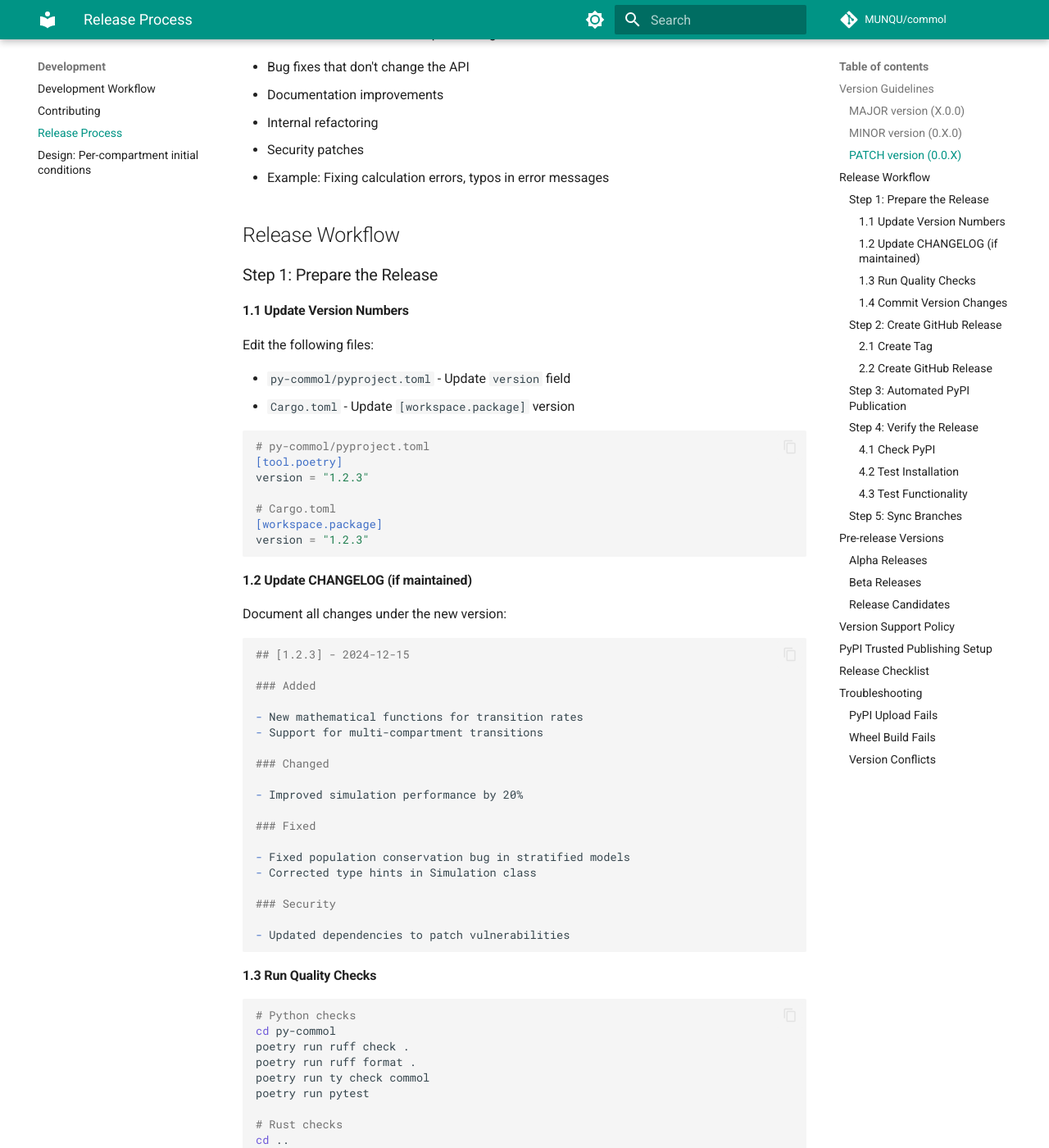
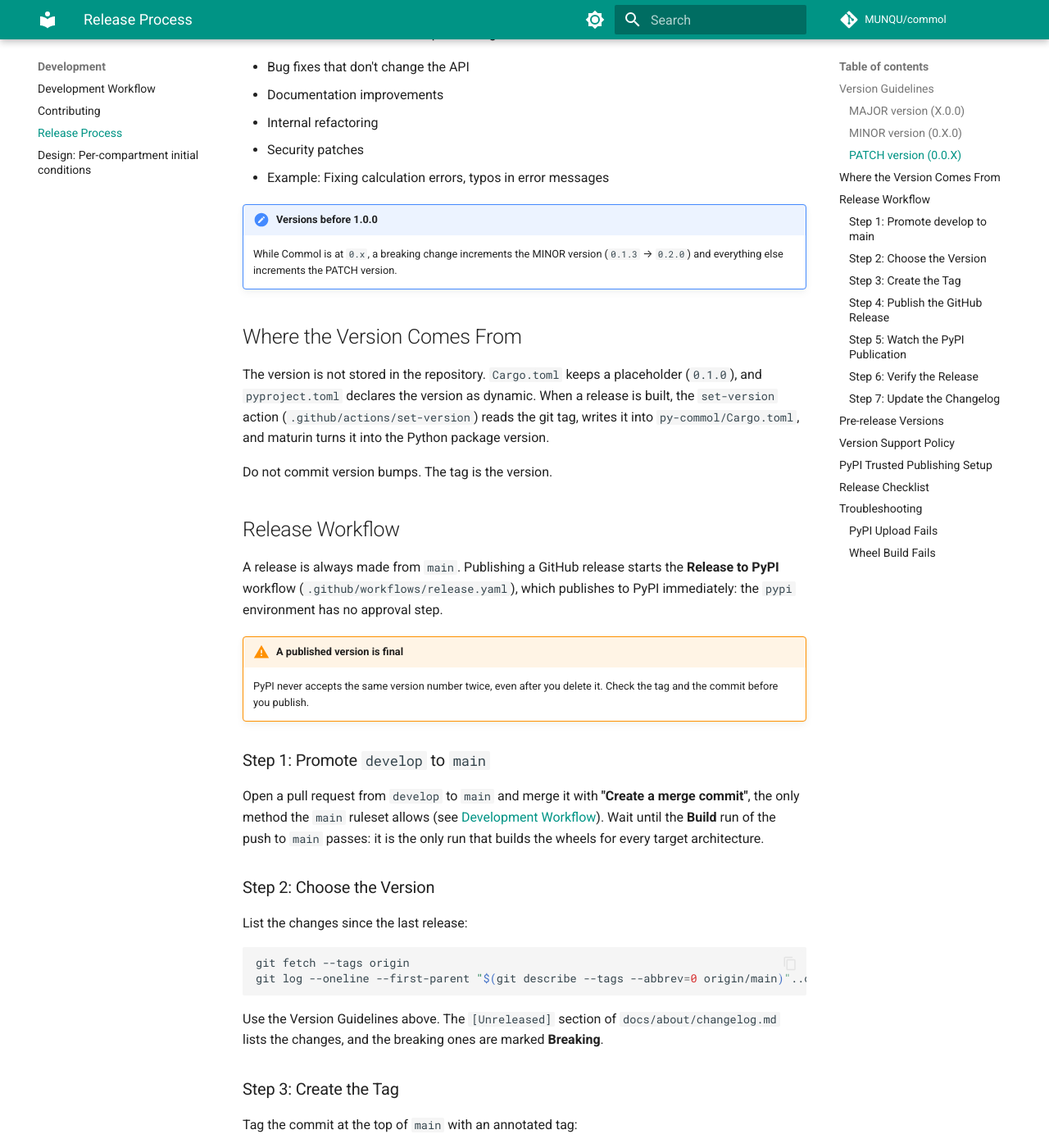
Before and after one commit to MUNQU/commol, an MkDocs documentation site: the page built from docs/development/release.md, in a window 1280 px wide and 1400 px high, scrolled down 888 px. Shown: the whole window at 82% size. Built offline with MkDocs 1.6.1 and Material for MkDocs 9.7.7, drawn with Linux system fonts in a browser that asks for light colours; comment, search, counter and statistics services are not loaded; the version menu is left out; some of the changed text lies outside the part shown.

Commit message:
docs(release): document the tag-based release process

````diff
--- a/docs/development/release.md
+++ b/docs/development/release.md
@@ -33,235 +33,183 @@ Incremented for backwards-compatible bug fixes:
 - Security patches
 - Example: Fixing calculation errors, typos in error messages
 
+!!! note "Versions before 1.0.0"
+    While Commol is at `0.x`, a breaking change increments the MINOR version
+    (`0.1.3` → `0.2.0`) and everything else increments the PATCH version.
+
+## Where the Version Comes From
+
+The version is not stored in the repository. `Cargo.toml` keeps a placeholder
+(`0.1.0`), and `pyproject.toml` declares the version as dynamic. When a release
+is built, the `set-version` action (`.github/actions/set-version`) reads the
+git tag, writes it into `py-commol/Cargo.toml`, and maturin turns it into the
+Python package version.
+
+Do not commit version bumps. The tag is the version.
+
 ## Release Workflow
 
-### Step 1: Prepare the Release
+A release is always made from `main`. Publishing a GitHub release starts the
+**Release to PyPI** workflow (`.github/workflows/release.yaml`), which
+publishes to PyPI immediately: the `pypi` environment has no approval step.
 
-#### 1.1 Update Version Numbers
+!!! warning "A published version is final"
+    PyPI never accepts the same version number twice, even after you delete
+    it. Check the tag and the commit before you publish.
 
-Edit the following files:
+### Step 1: Promote `develop` to `main`
 
-- `py-commol/pyproject.toml` - Update `version` field
-- `Cargo.toml` - Update `[workspace.package]` version
+Open a pull request from `develop` to `main` and merge it with **"Create a
+merge commit"**, the only method the `main` ruleset allows (see
+[Development Workflow](workflow.md#8-promoting-develop-to-main)). Wait until the
+**Build** run of the push to `main` passes: it is the only run that builds the
+wheels for every target architecture.
 
-```toml
-# py-commol/pyproject.toml
-[tool.poetry]
-version = "1.2.3"
+### Step 2: Choose the Version
 
-# Cargo.toml
-[workspace.package]
-version = "1.2.3"
+List the changes since the last release:
+
+```bash
+git fetch --tags origin
+git log --oneline --first-parent "$(git describe --tags --abbrev=0 origin/main)"..origin/main
 ```
 
-#### 1.2 Update CHANGELOG (if maintained)
+Use the Version Guidelines above. The `[Unreleased]` section of
+`docs/about/changelog.md` lists the changes, and the breaking ones are marked
+**Breaking**.
 
-Document all changes under the new version:
+### Step 3: Create the Tag
 
-```markdown
-## [1.2.3] - 2024-12-15
-
-### Added
-
-- New mathematical functions for transition rates
-- Support for multi-compartment transitions
-
-### Changed
-
-- Improved simulation performance by 20%
-
-### Fixed
-
-- Fixed population conservation bug in stratified models
-- Corrected type hints in Simulation class
-
-### Security
-
-- Updated dependencies to patch vulnerabilities
-```
-
-#### 1.3 Run Quality Checks
+Tag the commit at the top of `main` with an annotated tag:
 
 ```bash
-# Python checks
-cd py-commol
-poetry run ruff check .
-poetry run ruff format .
-poetry run ty check commol
-poetry run pytest
-
-# Rust checks
-cd ..
-cargo fmt --all
-cargo clippy --all-targets --all-features
-cargo test --workspace
-```
-
-#### 1.4 Commit Version Changes
-
-```bash
-git add py-commol/pyproject.toml Cargo.toml CHANGELOG.md
-git commit -m "chore: bump version to X.Y.Z"
-git push origin main
-```
-
-### Step 2: Create GitHub Release
-
-#### 2.1 Create Tag
-
-```bash
+git checkout main
+git pull --ff-only origin main
 git tag -a vX.Y.Z -m "Release version X.Y.Z"
 git push origin vX.Y.Z
 ```
 
-#### 2.2 Create GitHub Release
+The tag must start with `v`. Pushing a tag does not publish anything.
 
-1. Go to [Releases page](https://github.com/MUNQU/commol/releases)
-2. Click "Draft a new release"
-3. Select tag: `vX.Y.Z`
-4. Set release title: `Version X.Y.Z`
-5. Add release notes:
+### Step 4: Publish the GitHub Release
+
+Write the release notes from the changelog. Include only the changes since the
+previous release:
 
 ```markdown
 ## What's New in X.Y.Z
 
 ### New Features
 
-- Feature 1 description
-- Feature 2 description
+- Feature description
 
-### Bug Fixes
+## Breaking Changes
 
-- Fix 1 description
-- Fix 2 description
+- What changed and what users must do
 
-### Documentation
+## Bug Fixes
 
-- Documentation improvements
+- Fix description
 
-### Performance
+## Dependencies
 
-- Performance improvements
-
-## Breaking Changes (for major versions)
-
-- List breaking changes
-- Migration guide
+- Updated dependencies
 
 ## Installation
 
-pip install commol==X.Y.Z
+pip install --upgrade commol==X.Y.Z
 
 ## Full Changelog
 
-See [CHANGELOG.md](https://github.com/MUNQU/commol/blob/main/CHANGELOG.md)
+https://github.com/MUNQU/commol/compare/vPREVIOUS...vX.Y.Z
 ```
 
-6. Click "Publish release"
-
-### Step 3: Automated PyPI Publication
-
-Once the release is published, the GitHub Actions workflow automatically:
-
-1. **Builds wheels** for Linux, Windows, and macOS
-2. **Creates source distribution** (sdist)
-3. **Publishes to PyPI** using trusted publishing
-
-Monitor progress:
-
-- Go to [Actions tab](https://github.com/MUNQU/commol/actions)
-- Watch the "Release to PyPI" workflow
-
-### Step 4: Verify the Release
-
-#### 4.1 Check PyPI
-
-Verify the package appears at: https://pypi.org/project/commol/
-
-#### 4.2 Test Installation
+Then publish the release, from the GitHub [Releases page](https://github.com/MUNQU/commol/releases)
+("Draft a new release", tag `vX.Y.Z`, title `Version X.Y.Z`) or with the
+GitHub CLI:
 
 ```bash
-# Create fresh virtual environment
-python -m venv test_env
-source test_env/bin/activate  # or test_env\Scripts\activate on Windows
-
-# Install the new version
-pip install commol==X.Y.Z
-
-# Verify it works
-python -c "from commol import ModelBuilder; print('Success!')"
+gh release create vX.Y.Z --verify-tag --title "Version X.Y.Z" --notes-file notes.md --latest
 ```
 
-#### 4.3 Test Functionality
+### Step 5: Watch the PyPI Publication
+
+The **Release to PyPI** workflow:
+
+1. Builds the wheels for Linux and macOS (x86_64 and aarch64) and Windows
+   (x86_64), for Python 3.12, 3.13 and 3.14
+2. Builds the source distribution (sdist)
+3. Publishes all of them to PyPI with trusted publishing
+
+Watch it in the [Actions tab](https://github.com/MUNQU/commol/actions) or with:
+
+```bash
+gh run watch "$(gh run list --workflow release.yaml --limit 1 --json databaseId --jq '.[0].databaseId')"
+```
+
+### Step 6: Verify the Release
+
+Check that the version appears at <https://pypi.org/project/commol/>. Then
+install it in a clean environment and run a model:
+
+```bash
+uv venv /tmp/commol-check
+uv pip install --python /tmp/commol-check/bin/python --refresh commol==X.Y.Z
+/tmp/commol-check/bin/python -I check.py
+```
 
 ```python
+# check.py
 from commol import ModelBuilder, Simulation
 
-
-# Run a quick test
 model = (
-    ModelBuilder(name="Test")
-    .add_bin(id="A", name="State A")
-    .add_bin(id="B", name="State B")
-    .add_bin(id="C", name="State C")
-    .add_parameter(id="k1", value=0.3)
-    .add_parameter(id="k2", value=0.1)
-    .add_transition(id="t_ab", source=["A"], target=["B"], rate="k1 * A * B / N")
-    .add_transition(id="t_bc", source=["B"], target=["C"], rate="k2")
+    ModelBuilder(name="Release check")
+    .add_bin(id="S", name="Susceptible")
+    .add_bin(id="I", name="Infected")
+    .add_bin(id="R", name="Recovered")
+    .add_parameter(id="beta", value=0.3)
+    .add_parameter(id="gamma", value=0.1)
+    .add_transition(id="infection", source=["S"], target=["I"], rate="beta * S * I / N")
+    .add_transition(id="recovery", source=["I"], target=["R"], rate="gamma")
     .set_initial_conditions(
         population_size=1000,
         bin_fractions=[
-            {"bin": "A", "fraction": 0.99},
-            {"bin": "B", "fraction": 0.01},
-            {"bin": "C", "fraction": 0.0}
-        ]
+            {"bin": "S", "fraction": 0.99},
+            {"bin": "I", "fraction": 0.01},
+            {"bin": "R", "fraction": 0.0},
+        ],
     )
     .build(typology="DifferenceEquations")
 )
 
-sim = Simulation(model)
-results = sim.run(num_steps=100)
-print(f"Final B: {results['B'][-1]:.0f}")
+results = Simulation(model).run(num_steps=100)
+print(f"Final R: {results['R'][-1]:.0f}")
 ```
 
-### Step 5: Sync Branches
+### Step 7: Update the Changelog
 
-```bash
-# Merge main back to develop
-git checkout develop
-git merge main
-git push origin develop
-```
+On a branch from `develop`, rename `## [Unreleased]` in
+`docs/about/changelog.md` to `## [X.Y.Z] - YYYY-MM-DD`, add an empty
+`## [Unreleased]` above it, and update the Version History list. Open a pull
+request to `develop`.
+
+You do not need to merge `main` back into `develop`: the merge commit of
+Step 1 already keeps the two histories together.
 
 ## Pre-release Versions
 
-For testing before official release:
-
-### Alpha Releases
+Use a beta tag in the PEP 440 form, as for `v0.1.0b3`:
 
 ```bash
-# Version: X.Y.Z-alpha.N
-git tag -a v1.3.0-alpha.1 -m "Alpha release for testing"
-git push origin v1.3.0-alpha.1
+git tag -a vX.Y.ZbN -m "Beta release X.Y.ZbN"
+git push origin vX.Y.ZbN
 ```
 
-### Beta Releases
+The `set-version` action turns `X.Y.ZbN` into the Cargo version `X.Y.Z-beta.N`.
 
-```bash
-# Version: X.Y.Z-beta.N
-git tag -a v1.3.0-beta.1 -m "Beta release for testing"
-git push origin v1.3.0-beta.1
-```
-
-### Release Candidates
-
-```bash
-# Version: X.Y.Z-rc.N
-git tag -a v1.3.0-rc.1 -m "Release candidate"
-git push origin v1.3.0-rc.1
-```
-
-**Important**: Mark GitHub releases as "pre-release" to prevent automatic PyPI publication.
+Mark the GitHub release as a **pre-release**. The workflow still publishes it
+to PyPI, but `pip` installs a pre-release only when it is asked for by version
+or with `--pre`.
 
 ## Version Support Policy
 
@@ -270,51 +218,50 @@ git push origin v1.3.0-rc.1
 
 ## PyPI Trusted Publishing Setup
 
-To enable automated PyPI publishing, configure trusted publishing:
+PyPI accepts the uploads of the release workflow without an API token. The
+trusted publisher of the `commol` project on PyPI is:
 
-1. Go to [PyPI](https://pypi.org) and log in
-2. Go to your project settings
-3. Navigate to "Publishing" section
-4. Add GitHub as a trusted publisher:
-   - **Owner**: MUNQU
-   - **Repository**: commol
-   - **Workflow**: release.yml
-   - **Environment**: pypi
+- **Owner**: MUNQU
+- **Repository**: commol
+- **Workflow**: `release.yaml`
+- **Environment**: `pypi`
 
-This allows GitHub Actions to publish without API tokens.
+If you rename the workflow file or the environment, update the trusted
+publisher on PyPI first, or the upload fails.
 
 ## Release Checklist
 
-- [ ] Version updated in `pyproject.toml`
-- [ ] Version updated in `Cargo.toml`
-- [ ] CHANGELOG updated with all changes
-- [ ] All tests passing locally
-- [ ] Version committed and pushed to main
-- [ ] Git tag created and pushed
-- [ ] GitHub release created with notes
-- [ ] CI/CD pipeline completed successfully
-- [ ] Package verified on PyPI
-- [ ] Installation tested in clean environment
-- [ ] Main merged back to develop
-- [ ] Release announced (if applicable)
+- [ ] `develop` merged into `main` with a merge commit
+- [ ] **Build** run on `main` passed
+- [ ] Version chosen
+- [ ] Annotated tag `vX.Y.Z` created on `main` and pushed
+- [ ] GitHub release published with notes
+- [ ] **Release to PyPI** workflow passed
+- [ ] Version visible on PyPI and tested in a clean environment
+- [ ] Changelog updated in `develop`
 
 ## Troubleshooting
 
 ### PyPI Upload Fails
 
-1. Check GitHub Actions logs
-2. Verify trusted publishing is configured
-3. Ensure version number is unique (not already on PyPI)
-4. Check for artifact build errors
+1. Check the logs of the **Release to PyPI** workflow
+2. Check that the trusted publisher on PyPI matches the workflow file and
+   environment names
+3. Check that the version is not already on PyPI. If it is, publish a new
+   version; you cannot upload the same version again
 
 ### Wheel Build Fails
 
-1. Check that Rust code compiles on all platforms
-2. Verify maturin configuration is correct
-3. Check for platform-specific dependencies
+Nothing reaches PyPI when a build job fails, because the upload job needs all
+of them.
 
-### Version Conflicts
+1. Fix the problem on `develop` and promote it to `main`
+2. Delete the GitHub release and the tag:
 
-1. Ensure version is updated in all required files
-2. Use `git tag -d vX.Y.Z` to delete incorrect tags locally
-3. Use `git push origin :refs/tags/vX.Y.Z` to delete remote tags
+    ```bash
+    gh release delete vX.Y.Z --yes
+    git push origin :refs/tags/vX.Y.Z
+    git tag -d vX.Y.Z
+    ```
+
+3. Tag the new `main` commit and publish the release again
````
Also changed, not shown: docs/development/workflow.md (+5 -4 lines).
